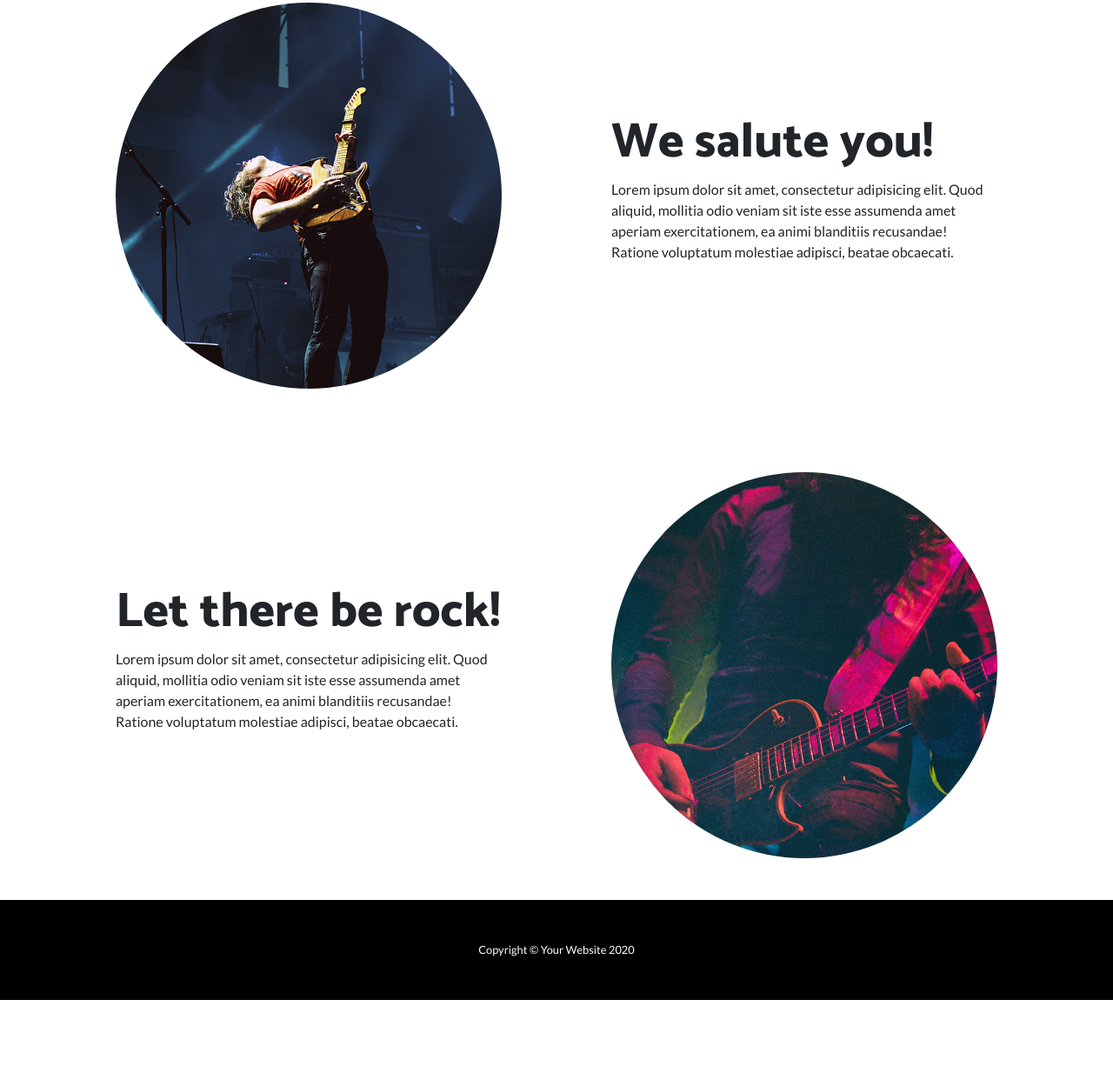
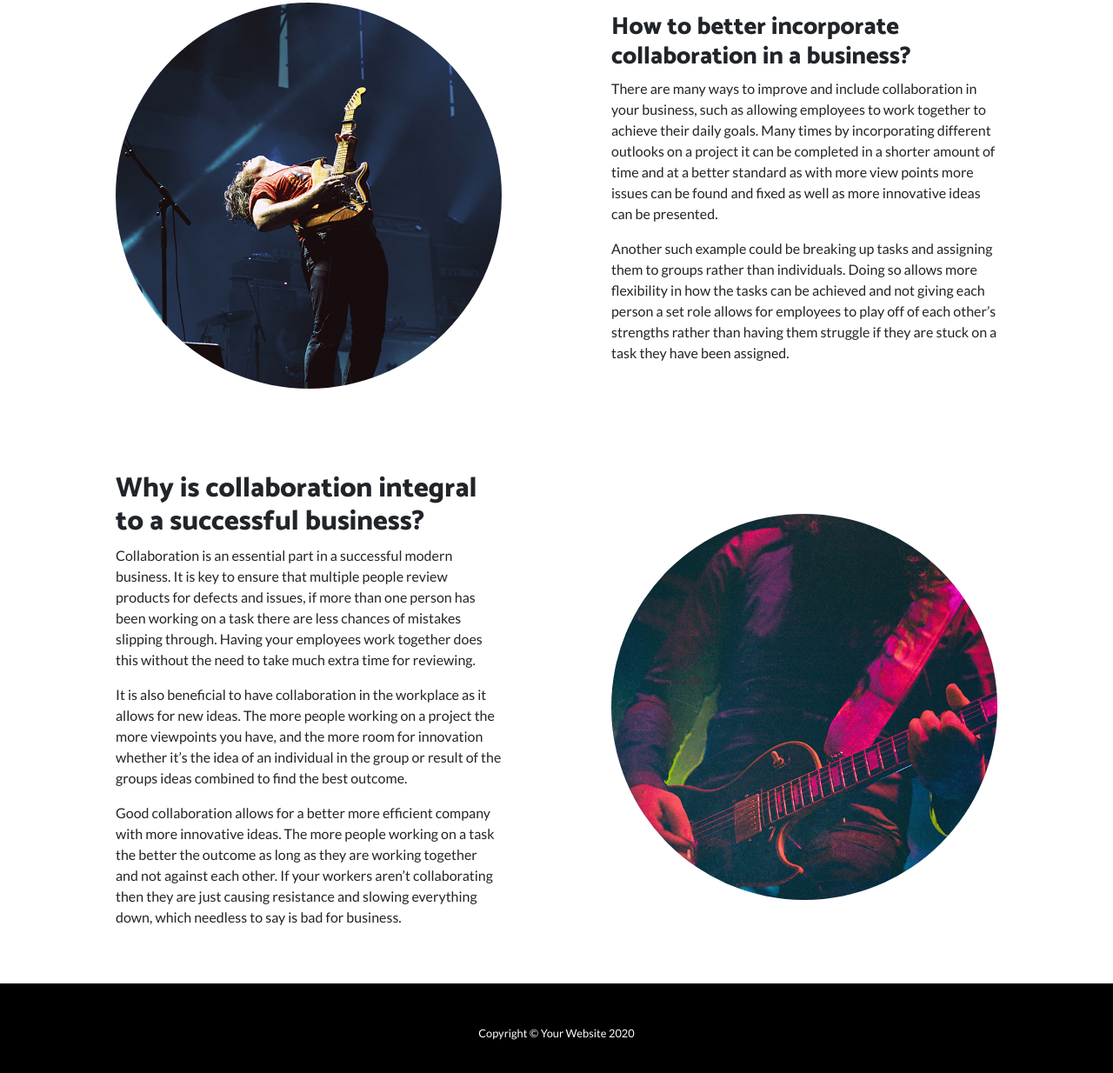
Before and after one commit to KingAshtor/Ch3SelfOrganisingTeamDemo, a website: page index.html in a window 1280 px wide. Shown: the part 1272-2506 px from the top of the page at 87% size. Before the commit the page ends 2422 px from the top, so only its background shows below. Drawn offline with Linux system fonts and the light colour scheme.

Commit message:
Added content
Added the required content into the index.html

```diff
--- a/index.html
+++ b/index.html
@@ -68,8 +68,8 @@
         </div>
         <div class="col-lg-6 order-lg-1">
           <div class="p-5">
-            <h2 class="display-4">For those about to rock...</h2>
-            <p>Lorem ipsum dolor sit amet, consectetur adipisicing elit. Quod aliquid, mollitia odio veniam sit iste esse assumenda amet aperiam exercitationem, ea animi blanditiis recusandae! Ratione voluptatum molestiae adipisci, beatae obcaecati.</p>
+            <h3 class="display-5">What is collaboration?</h2>
+              <p>Collaboration is working together with others to achieve a shared goal. Collaboration can be with people you know or ones you have just met, it all about working together to reach you desired goals.</p>
           </div>
         </div>
       </div>
@@ -86,8 +86,17 @@
         </div>
         <div class="col-lg-6">
           <div class="p-5">
-            <h2 class="display-4">We salute you!</h2>
-            <p>Lorem ipsum dolor sit amet, consectetur adipisicing elit. Quod aliquid, mollitia odio veniam sit iste esse assumenda amet aperiam exercitationem, ea animi blanditiis recusandae! Ratione voluptatum molestiae adipisci, beatae obcaecati.</p>
+            <h3 class="display-5">How to better incorporate collaboration in a business?</h2>
+              <p>There are many ways to improve and include collaboration in your business, such as
+                allowing employees to work together to achieve their daily goals. Many times by
+                incorporating different outlooks on a project it can be completed in a shorter
+                amount of time and at a better standard as with more view points more issues can
+                be found and fixed as well as more innovative ideas can be presented. </p>
+              <p>Another such example could be breaking up tasks and assigning them to groups rather
+                than individuals. Doing so allows more flexibility in how the tasks can be achieved
+                and not giving each person a set role allows for employees to play off of each
+                other’s strengths rather than having them struggle if they are stuck on a task
+                they have been assigned. </p>
           </div>
         </div>
       </div>
@@ -104,8 +113,24 @@
         </div>
         <div class="col-lg-6 order-lg-1">
           <div class="p-5">
-            <h2 class="display-4">Let there be rock!</h2>
-            <p>Lorem ipsum dolor sit amet, consectetur adipisicing elit. Quod aliquid, mollitia odio veniam sit iste esse assumenda amet aperiam exercitationem, ea animi blanditiis recusandae! Ratione voluptatum molestiae adipisci, beatae obcaecati.</p>
+            <h2 class="display-5">Why is collaboration integral to a successful business?</h2>
+            <p>Collaboration is an essential part in a successful modern business.
+              It is key to ensure that multiple people review products for
+              defects and issues, if more than one person has been working on a
+              task there are less chances of mistakes slipping through. Having your
+              employees work together does this without the need to take much extra
+              time for reviewing.</p>
+            <p>It is also beneficial to have collaboration in the workplace as it
+              allows for new ideas. The more people working on a project the
+              more viewpoints you have, and the more room for innovation whether
+              it’s the idea of an individual in the group or result of the groups
+              ideas combined to find the best outcome.</p>
+            <p>Good collaboration allows for a better more efficient company
+              with more innovative ideas. The more people working on a task the
+              better the outcome as long as they are working together and not
+              against each other. If your workers aren’t collaborating then
+              they are just causing resistance and slowing everything down,
+              which needless to say is bad for business.</p>
           </div>
         </div>
       </div>
```
